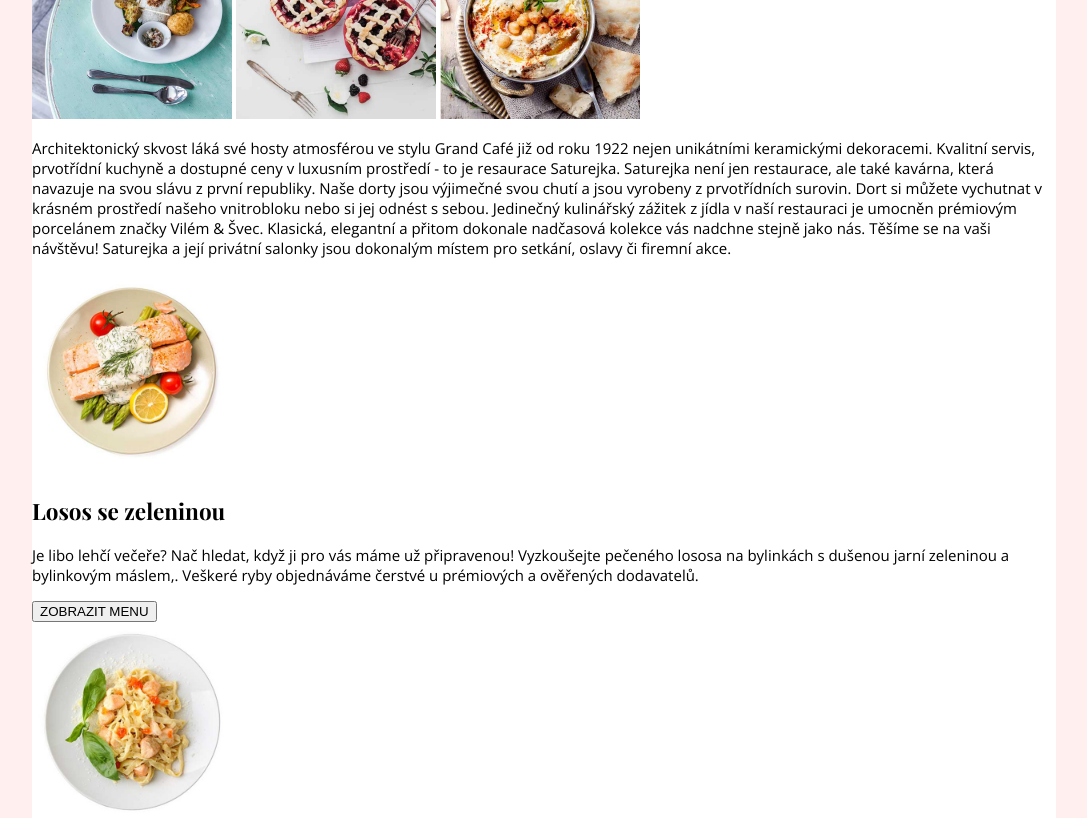
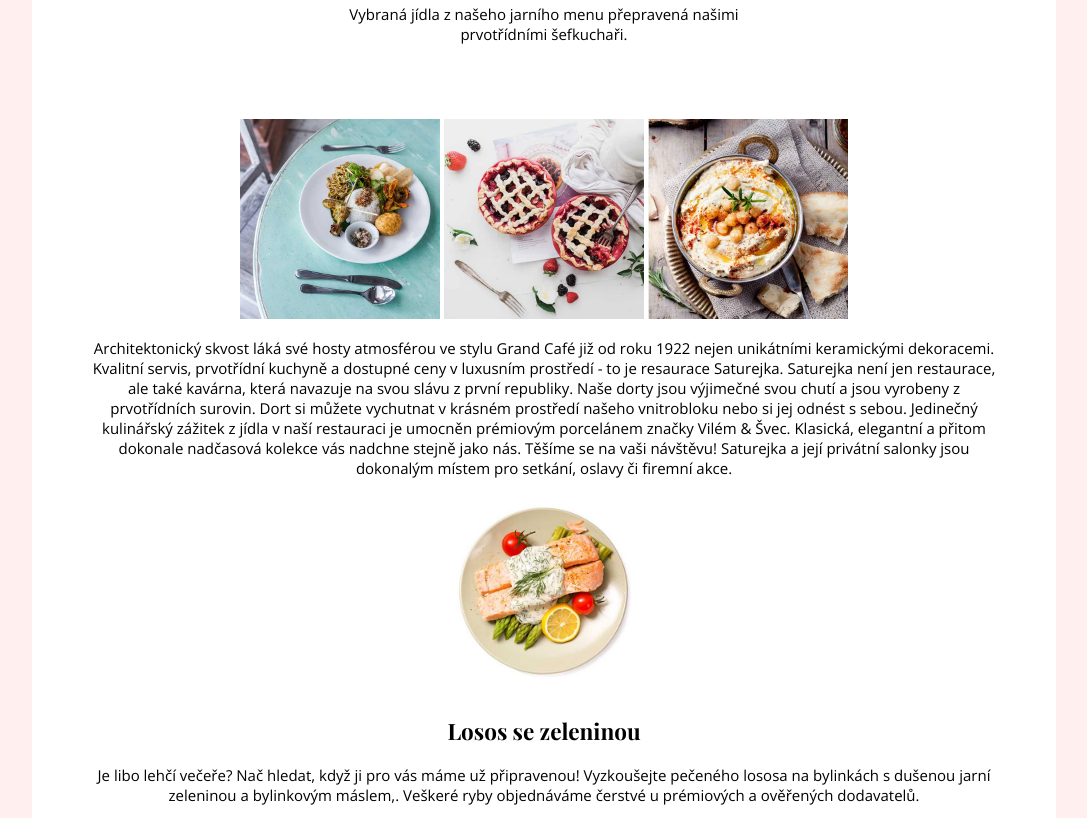
Before and after one commit to volakovakat/saturejka, a plain HTML site: page index.html in a window 1280 px wide. Shown: the part 375-1193 px from the top of the page, without its empty margins (96-1183 px from the left). Drawn offline with nearby package versions, Linux system fonts and the light colour scheme.

Commit message:
stylování sekce nabidka a nabidka-header

```diff
--- a/style.css
+++ b/style.css
@@ -23,6 +23,15 @@ h2 {
 
 .nabidka {
   background: #fff;
+  padding: 60px;
+  margin: 60px 0;
+  text-align: center;
+}
+
+.nabidka-header {
+  width: 35vw;
+  margin: 0 auto;
+  padding-bottom: 60px;
 }
 
 .dish {
```
